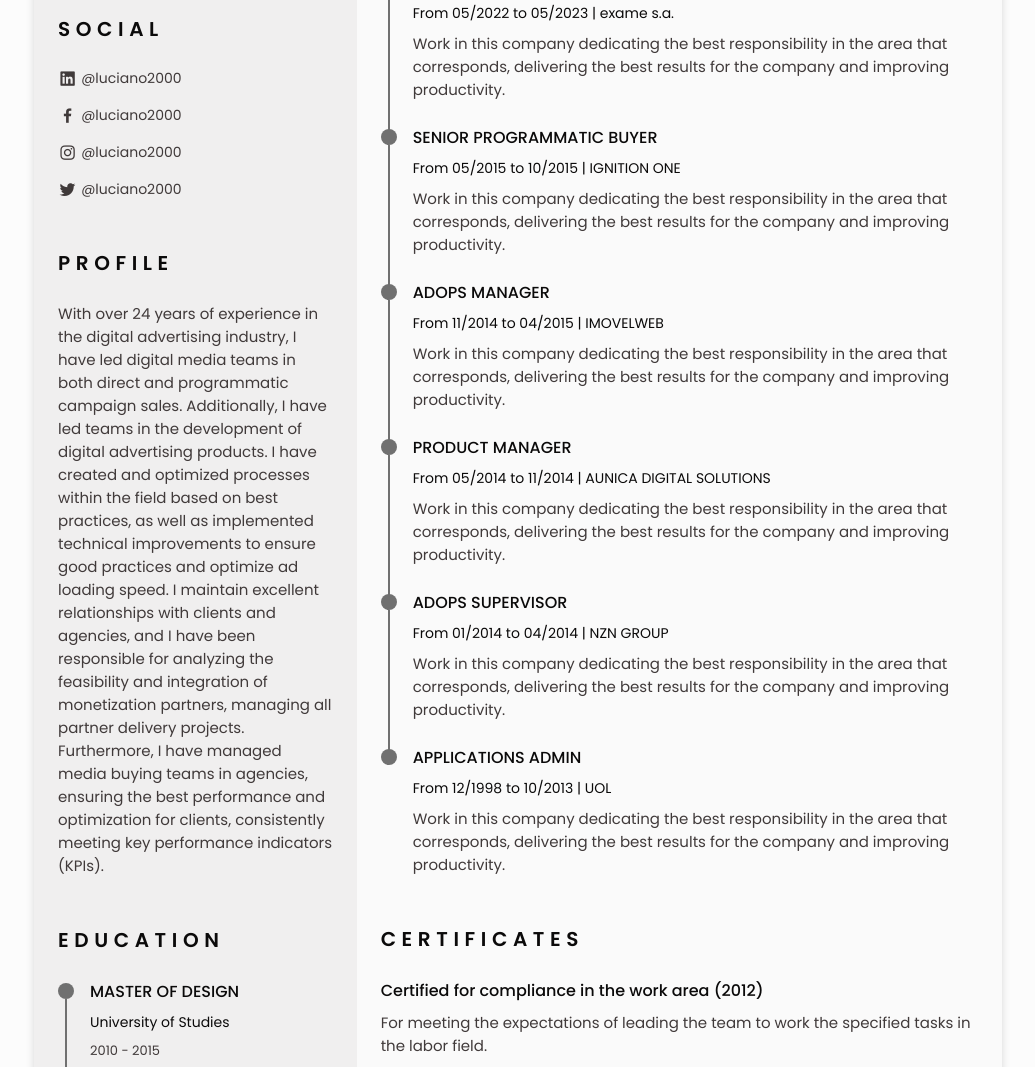
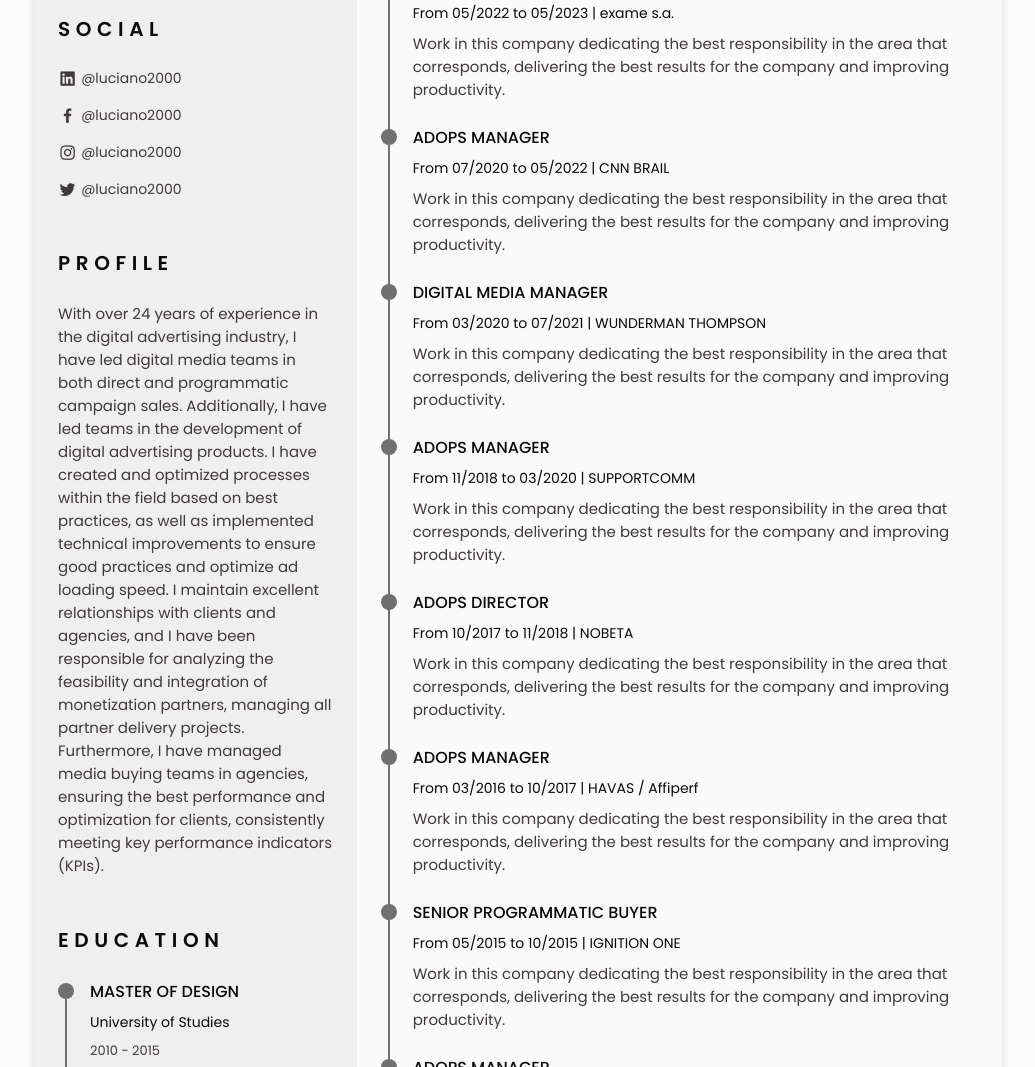
Before and after one commit to luciano2000/lu.github.io, a plain HTML site: page index.html in a window 1280 px wide. Shown: the part 466-1533 px from the top of the page, without its empty margins (122-1157 px from the left). Drawn offline with nearby package versions, Linux system fonts and the light colour scheme; files that its build step writes are made by us from their sources.

Commit message:
Update index.html

```diff
--- a/index.html
+++ b/index.html
@@ -275,6 +275,71 @@
                                 </div>
 
                                 <div class="experience__data bd-grid">
+                                    <h3 class="experience__title">ADOPS MANAGER</h3>
+                                    <span class="experience__company">From 07/2020 to 05/2022 | CNN BRAIL</span>
+                                    <p class="experience__description">Work in this company dedicating the best responsibility in the area that corresponds, delivering the best results for the company and improving productivity.</p>
+                                </div>
+                            </div>
+
+                            <div class="experience__content">
+                                <div class="experience__time">
+                                    <span class="experience__rounder"></span>
+                                    <span class="experience__line"></span>
+                                </div>
+
+                                <div class="experience__data bd-grid">
+                                    <h3 class="experience__title">DIGITAL MEDIA MANAGER</h3>
+                                    <span class="experience__company">From 03/2020 to 07/2021 | WUNDERMAN THOMPSON</span>
+                                    <p class="experience__description">Work in this company dedicating the best responsibility in the area that corresponds, delivering the best results for the company and improving productivity.</p>
+                                </div>
+                            </div>
+
+                            <div class="experience__content">
+                                <div class="experience__time">
+                                    <span class="experience__rounder"></span>
+                                    <span class="experience__line"></span>
+                                </div>
+
+                                <div class="experience__data bd-grid">
+                                    <h3 class="experience__title">ADOPS MANAGER</h3>
+                                    <span class="experience__company">From 11/2018 to 03/2020 | SUPPORTCOMM</span>
+                                    <p class="experience__description">Work in this company dedicating the best responsibility in the area that corresponds, delivering the best results for the company and improving productivity.</p>
+                                </div>
+                            </div>
+
+                            <div class="experience__content">
+                                <div class="experience__time">
+                                    <span class="experience__rounder"></span>
+                                    <span class="experience__line"></span>
+                                </div>
+
+                                <div class="experience__data bd-grid">
+                                    <h3 class="experience__title">ADOPS DIRECTOR</h3>
+                                    <span class="experience__company">From 10/2017 to 11/2018 | NOBETA</span>
+                                    <p class="experience__description">Work in this company dedicating the best responsibility in the area that corresponds, delivering the best results for the company and improving productivity.</p>
+                                </div>
+                            </div>
+
+                            <div class="experience__content">
+                                <div class="experience__time">
+                                    <span class="experience__rounder"></span>
+                                    <span class="experience__line"></span>
+                                </div>
+
+                                <div class="experience__data bd-grid">
+                                    <h3 class="experience__title">ADOPS MANAGER</h3>
+                                    <span class="experience__company">From 03/2016 to 10/2017 | HAVAS / Affiperf</span>
+                                    <p class="experience__description">Work in this company dedicating the best responsibility in the area that corresponds, delivering the best results for the company and improving productivity.</p>
+                                </div>
+                            </div>
+
+                            <div class="experience__content">
+                                <div class="experience__time">
+                                    <span class="experience__rounder"></span>
+                                    <span class="experience__line"></span>
+                                </div>
+
+                                <div class="experience__data bd-grid">
                                     <h3 class="experience__title">SENIOR PROGRAMMATIC BUYER</h3>
                                     <span class="experience__company">From 05/2015 to 10/2015 | IGNITION ONE</span>
                                     <p class="experience__description">Work in this company dedicating the best responsibility in the area that corresponds, delivering the best results for the company and improving productivity.</p>
@@ -302,7 +367,7 @@
 
                                 <div class="experience__data bd-grid">
                                     <h3 class="experience__title">PRODUCT MANAGER</h3>
-                                    <span class="experience__company">From 05/2014 to 11/2014 | AUNICA DIGITAL SOLUTIONS</span>
+                                    <span class="experience__company">From 06/2014 to 11/2014 | AUNICA DIGITAL SOLUTIONS</span>
                                     <p class="experience__description">Work in this company dedicating the best responsibility in the area that corresponds, delivering the best results for the company and improving productivity.</p>
                                 </div>
                             </div>
```
